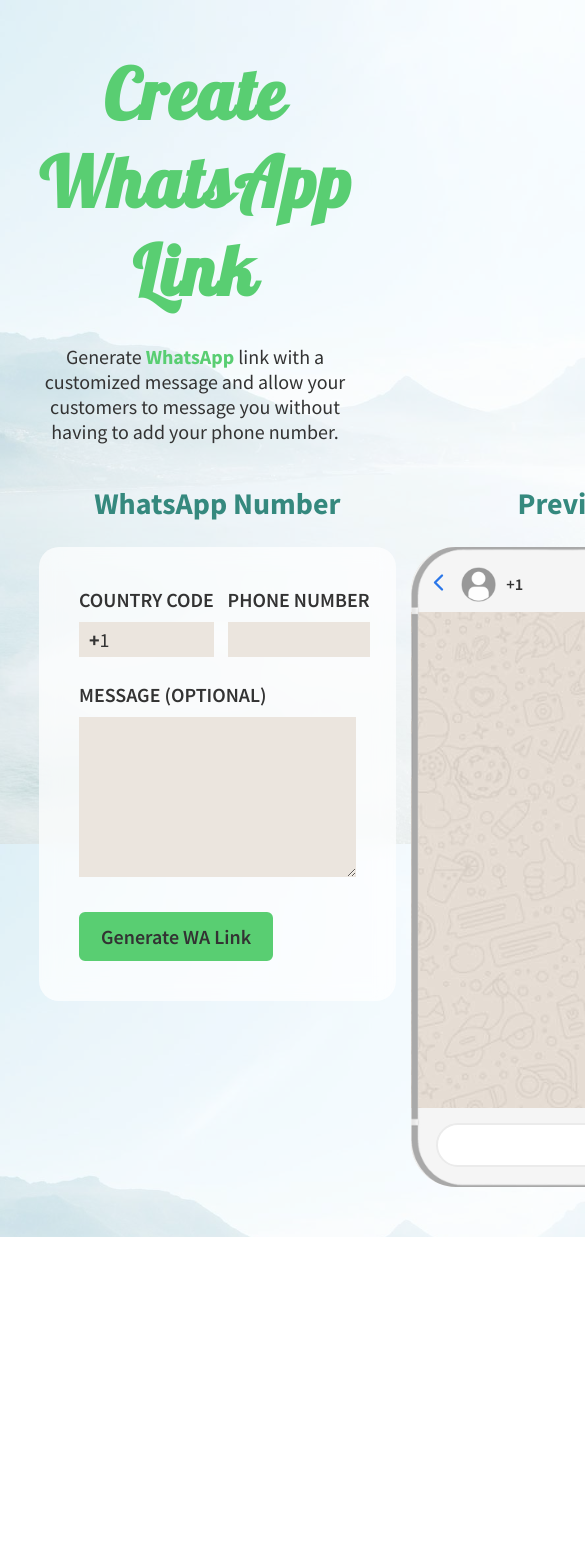
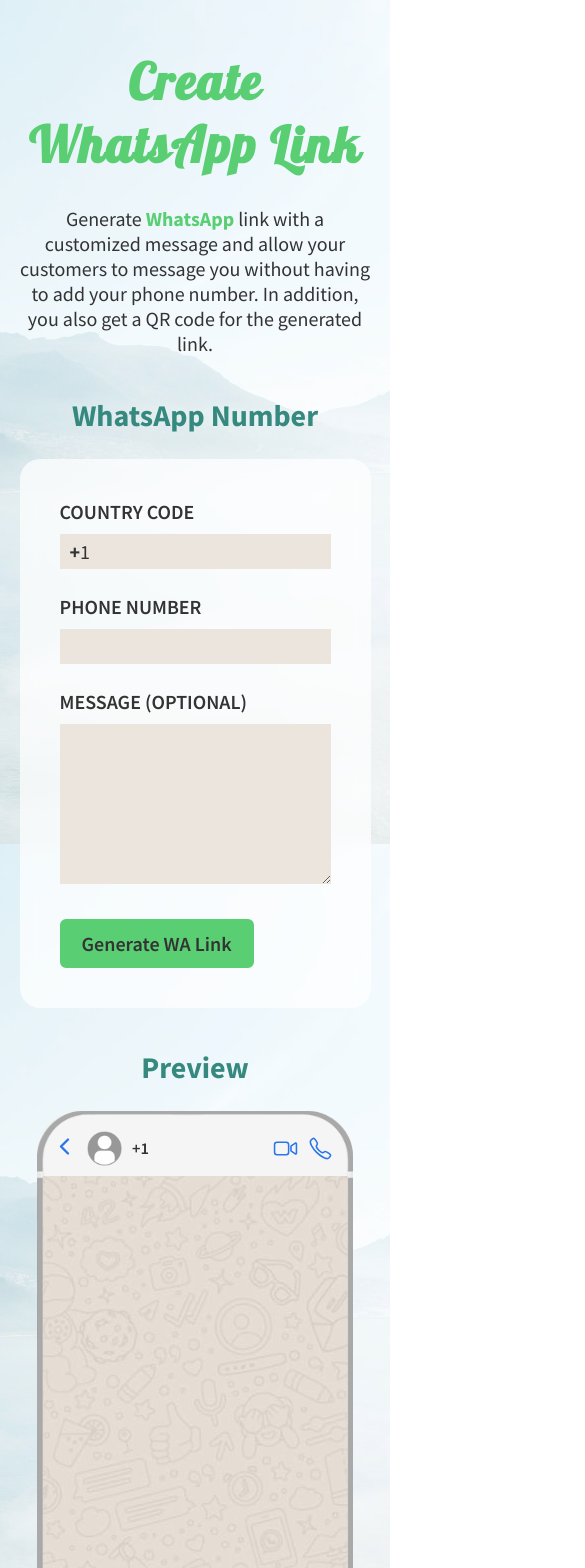
Before and after one commit to cococold27/whatsapp-link-generator, a SvelteKit app: page / in a window 390 px wide. Shown: the top 1568 px of the page, 585 px wide, since content can reach past the window. Before the commit the page ends 1237 px from the top, so only its background shows below. Built offline with nearby package versions, Linux system fonts and the light colour scheme.

Commit message:
Mobile version done

```diff
--- a/src/routes/+page.svelte
+++ b/src/routes/+page.svelte
@@ -37,7 +37,7 @@
     }
 
     function generateQRCode() {
-        console.log('generateQRCode');
+        console.log("generateQRCode");
 
         fetch(
             `https://api.qrserver.com/v1/create-qr-code/?size=150x150&data=${whatsappLink}`
@@ -69,7 +69,8 @@
                 target="_blank"
                 rel="noopener">WhatsApp</a
             > link with a customized message and allow your customers to message
-            you without having to add your phone number.
+            you without having to add your phone number. In addition, you also get
+            a QR code for the generated link.
         </p>
     </div>
 </section>
@@ -483,15 +484,8 @@
         margin: auto;
     }
 
-    .row {
-        display: grid;
-        grid-template-columns: 1fr 1fr;
-        gap: 5%;
-    }
-
     .whatsapp-number-container {
         display: flex;
-        grid-template-columns: 1fr 2fr;
         gap: 5%;
 
         white-space: nowrap;
@@ -512,10 +506,6 @@
 
     input[type="submit"] {
         margin-top: 1.75rem;
-    }
-
-    .country-code-container {
-        width: min-content;
     }
 
     .country-code-inner-container {
@@ -540,6 +530,7 @@
     .whatsapp-preview-container {
         position: relative;
         width: 16rem;
+        max-width: 90%;
         aspect-ratio: 1 / 2;
 
         margin: auto;
@@ -694,4 +685,39 @@
             background-color: var(--light-green);
         }
     }
+
+    @media (max-width: 1023px) {
+        h1 {
+            font-size: 2.5rem;
+        }
+
+        .preview-col {
+            margin-top: 2rem;
+        }
+    }
+
+    @media (max-width: 767px) {
+        .container {
+            width: 90%;
+        }
+
+        .whatsapp-number-container {
+            display: grid;
+            gap: 1.25rem;
+        }
+    }
+
+    @media (min-width: 768px) {
+        .country-code-container {
+            width: min-content;
+        }
+    }
+
+    @media (min-width: 1024px) {
+        .row {
+            display: grid;
+            grid-template-columns: 1fr 1fr;
+            gap: 5%;
+        }
+    }
 </style>
```
